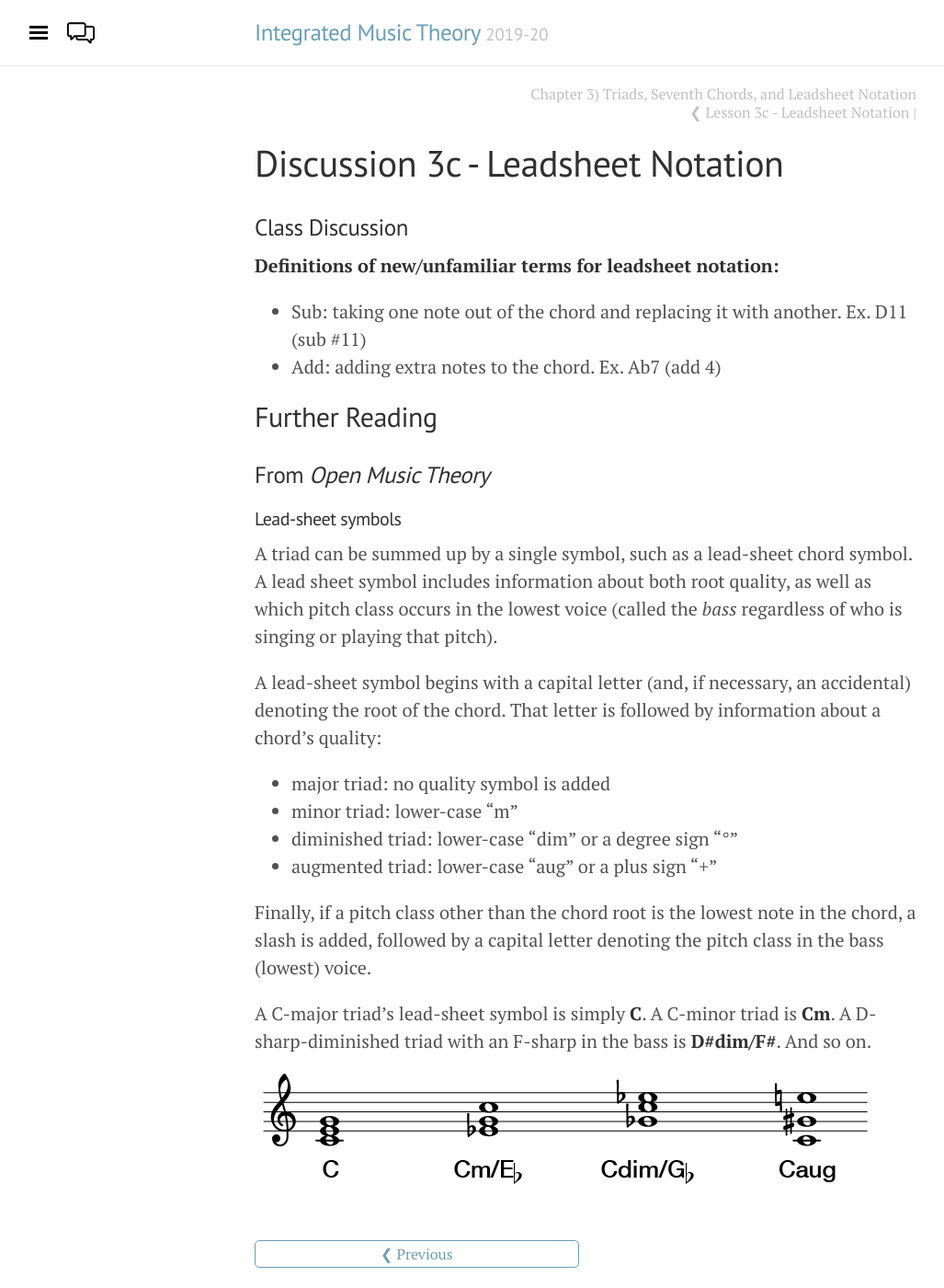
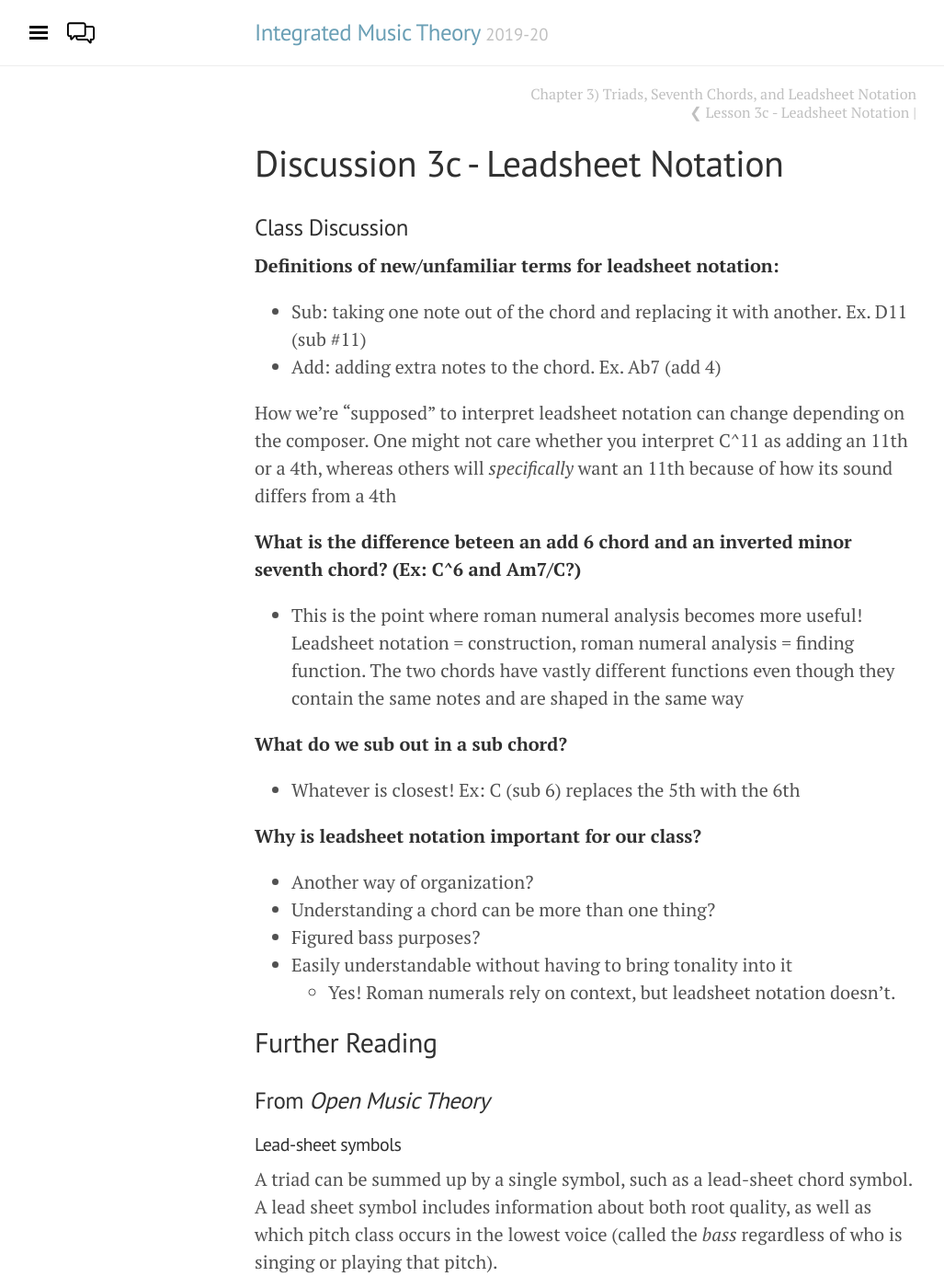
Before and after one commit to intmus/inttheory19-20, a Jekyll site: the page built from _03-triads-7chords-leadsheet/c2-leadsheetnotation.md, in a window 1280 px wide and 1400 px high. Shown: the whole window at 92% size, without its empty margins (3-1030 px from the left). Built offline with Jekyll 4.4.1, drawn with Linux system fonts in a browser that asks for light colours.

Commit message:
Added more class discussion

```diff
--- a/_03-triads-7chords-leadsheet/c2-leadsheetnotation.md
+++ b/_03-triads-7chords-leadsheet/c2-leadsheetnotation.md
@@ -8,6 +8,21 @@ title: Discussion 3c - Leadsheet Notation
 **Definitions of new/unfamiliar terms for leadsheet notation:**
 - Sub: taking one note out of the chord and replacing it with another. Ex. D11 (sub #11)
 - Add: adding extra notes to the chord. Ex. Ab7 (add 4)
+
+How we're "supposed" to interpret leadsheet notation can change depending on the composer. One might not care whether you interpret C^11 as adding an 11th or a 4th, whereas others will *specifically* want an 11th because of how its sound differs from a 4th
+
+**What is the difference beteen an add 6 chord and an inverted minor seventh chord? (Ex: C^6 and Am7/C?)**
+- This is the point where roman numeral analysis becomes more useful! Leadsheet notation = construction, roman numeral analysis = finding function. The two chords have vastly different functions even though they contain the same notes and are shaped in the same way
+
+**What do we sub out in a sub chord?**
+- Whatever is closest! Ex: C (sub 6) replaces the 5th with the 6th
+
+**Why is leadsheet notation important for our class?**
+- Another way of organization?
+- Understanding a chord can be more than one thing?
+- Figured bass purposes?
+- Easily understandable without having to bring tonality into it
+  - Yes! Roman numerals rely on context, but leadsheet notation doesn't.
 
 ## Further Reading
 
```
